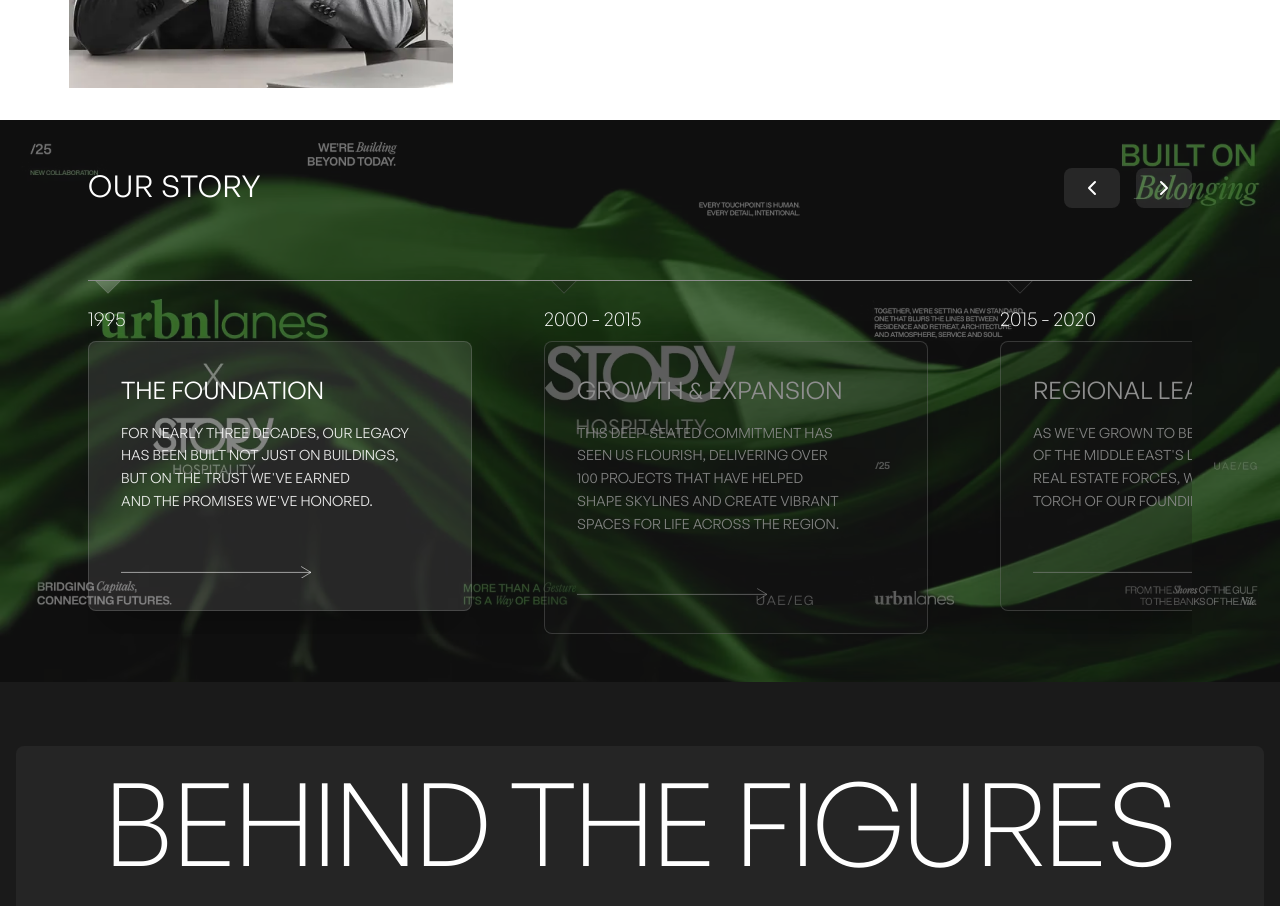
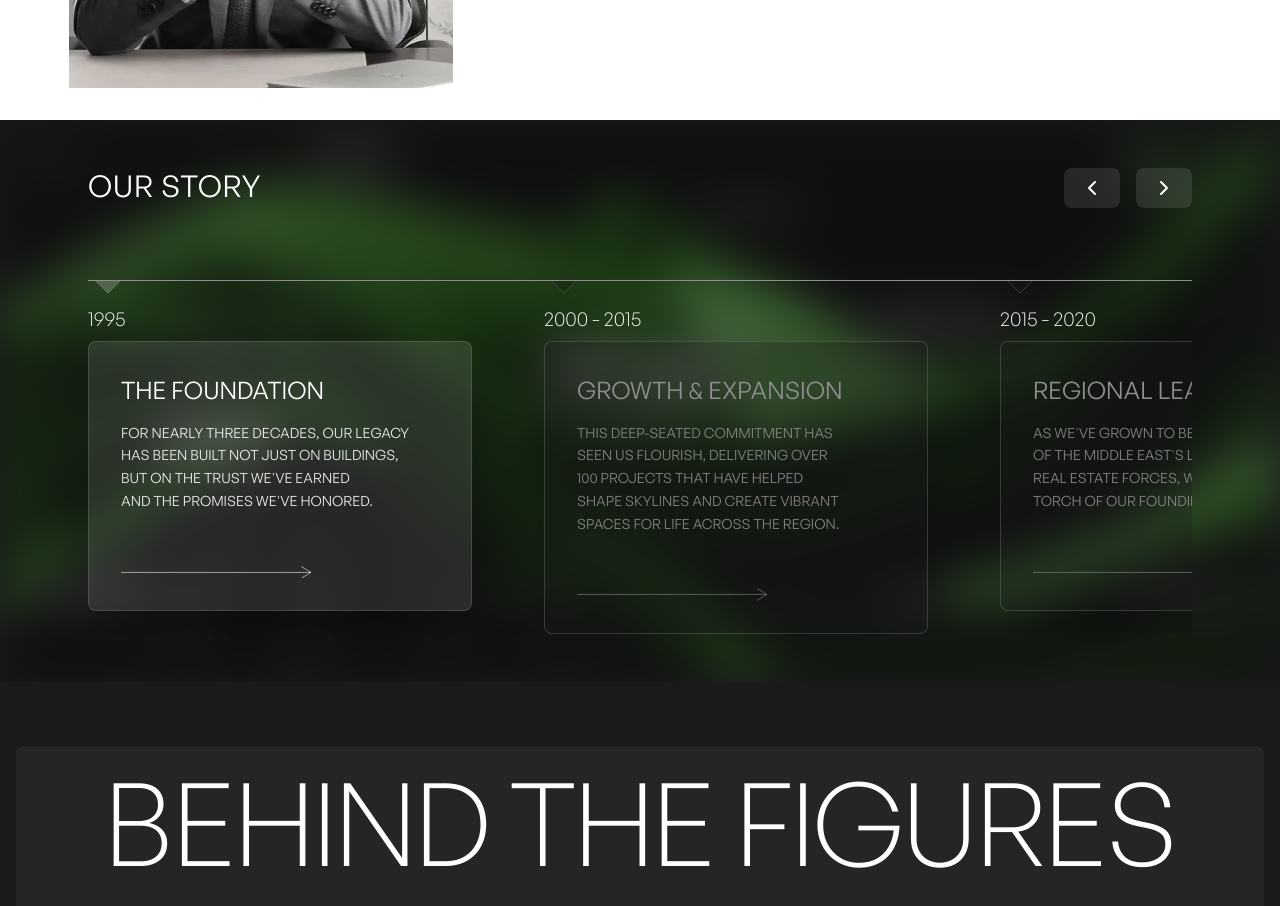
Before and after one commit to AMZNGM/Urbnlanes, a Next.js app: page /about in a window 1280 px wide. Shown: the part 2260-3166 px from the top of the page. Built offline with nearby package versions, Linux system fonts and the light colour scheme; no server answers.

Commit message:
fix our story

```diff
--- a/src/components/about-components/OurStory.tsx
+++ b/src/components/about-components/OurStory.tsx
@@ -50,7 +50,7 @@ export default function OurStory() {
 
   return (
     <section className="relative w-dvw h-full overflow-hidden bg-bg text-text px-4 max-md:px-2 py-12">
-      <ImageIn src="/images/projects/story-branded-residences/sbr-main-2.avif" alt="Background Image" divClassName="absolute! inset-0 opacity-40" />
+      <ImageIn src="/images/projects/story-branded-residences/sbr-main-2.avif" alt="Background Image" divClassName="absolute! inset-0 opacity-40 blur-xl!" />
 
       <AnimIn className="relative md:px-18">
         <div className="flex justify-between items-center">
```
